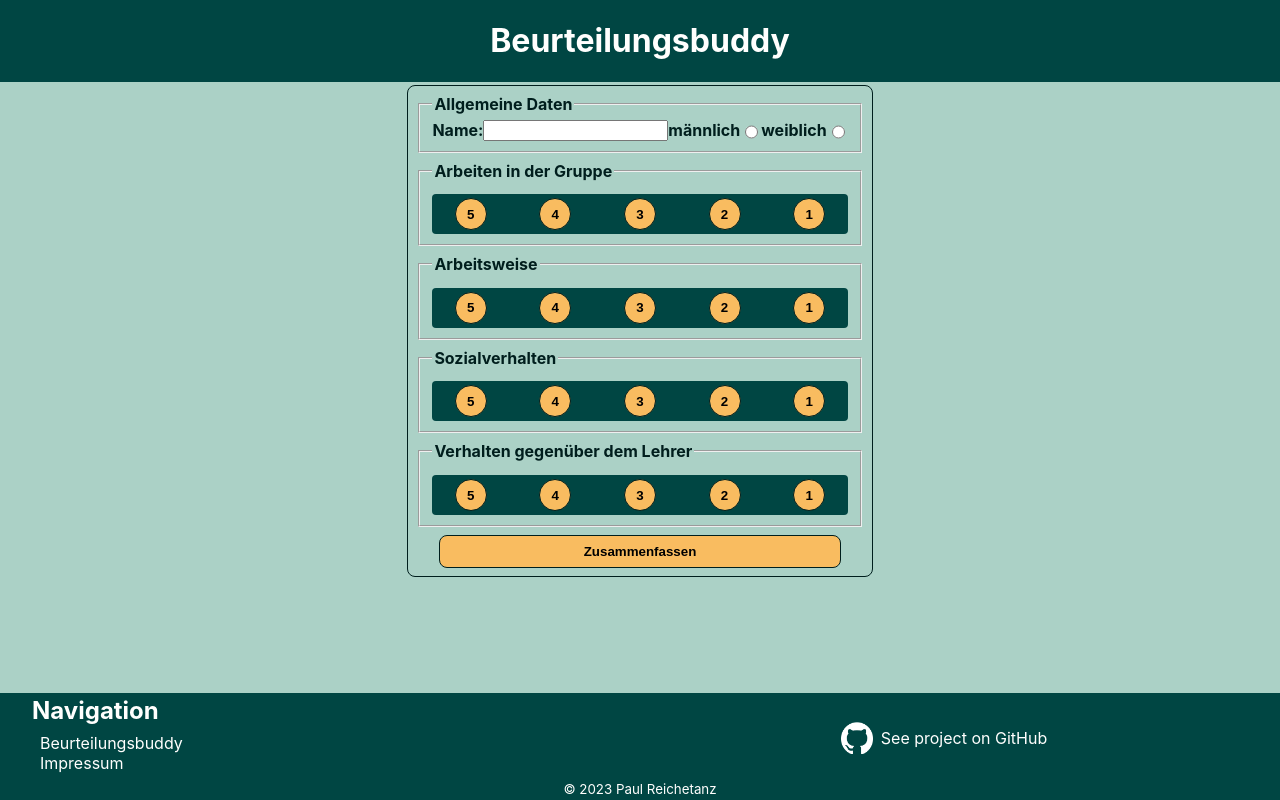
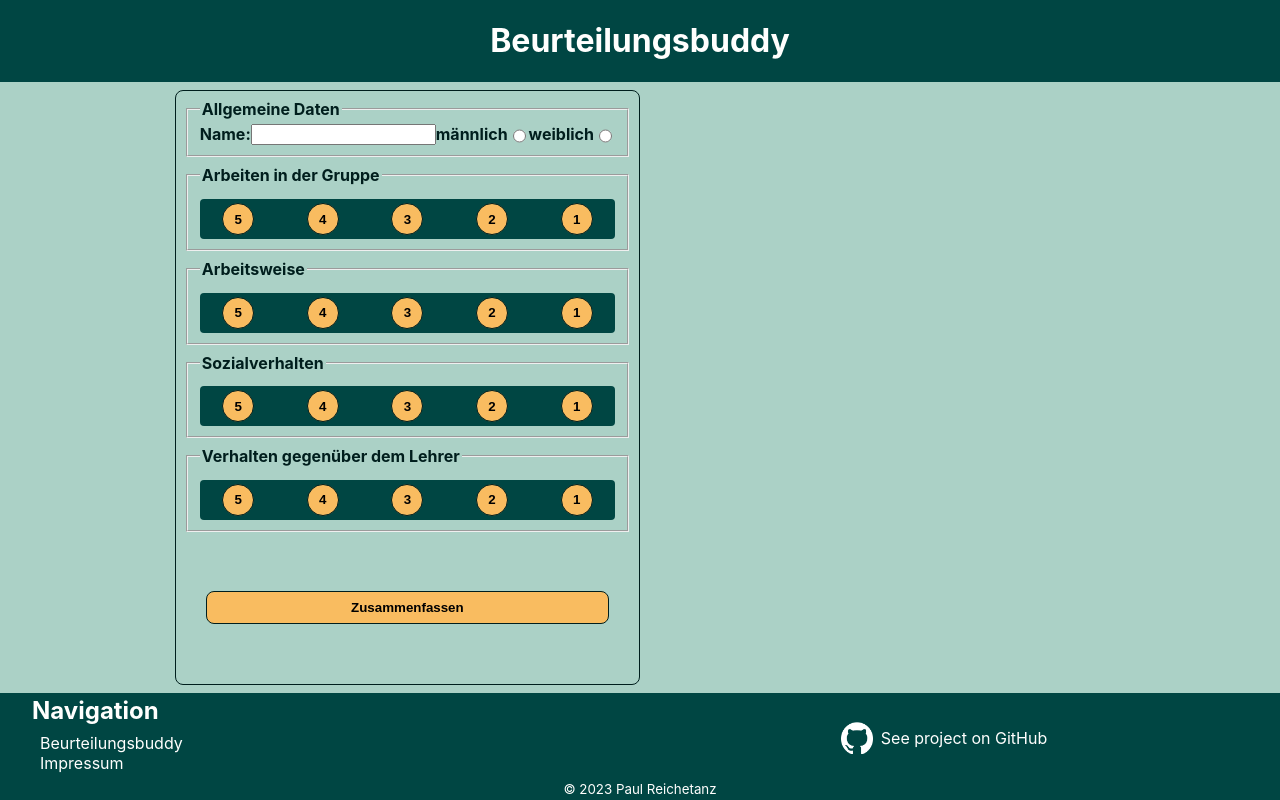
Before and after one commit to PReichetanz/beurteilungsbuddy, a Next.js app: page / in a window 1280 px wide. Built offline with nearby package versions, Linux system fonts and the light colour scheme.

Commit message:
add form layout to grid on screens sizes

```diff
--- a/components/Form/Form.jsx
+++ b/components/Form/Form.jsx
@@ -92,13 +92,13 @@ const Form = styled.form`
 
 const FormContainer = styled.article`
   min-width: 375px;
+  height: 100%;
+  display: grid;
+  justify-items: center;
 
-  @media (width >= 900px) {
-    display: flex;
-    flex-direction: row;
-    justify-content: space-evenly;
-    align-items: flex-start;
-    gap: 2rem;
+  @media screen and (width >= 900px) {
+    grid-template-columns: 1fr 1fr;
+    justify-items: center;
   }
 `;
 
--- a/components/Layout/index.js
+++ b/components/Layout/index.js
@@ -18,12 +18,12 @@ const Header = styled.header`
   background-color: var(--color-background-dark);
   color: var(--color-text-white);
   width: 100%;
-  margin-bottom: 0.2rem;
 `;
 
 const Main = styled.main`
   grid-row: 2 / 3;
   height: auto;
+  padding-block: 0.5rem;
 `;
 
 const PageContainer = styled.div`
```
